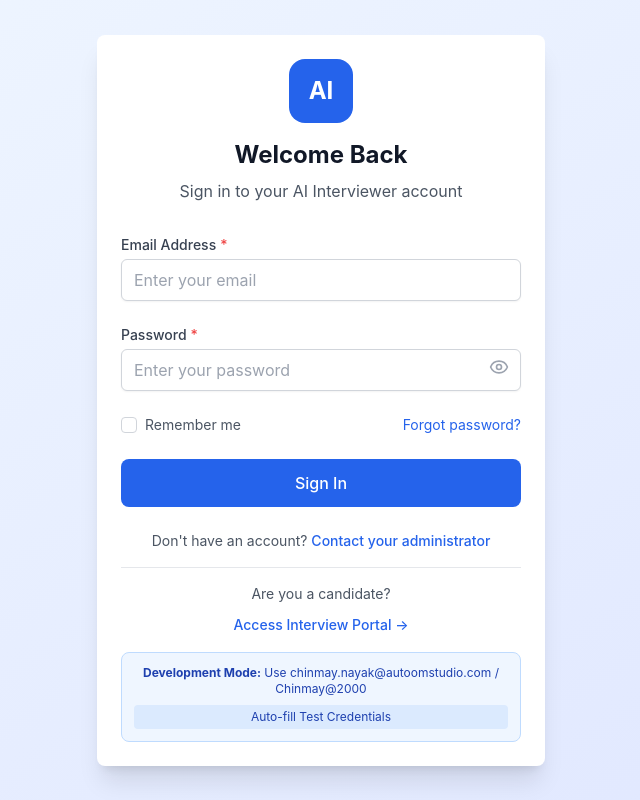
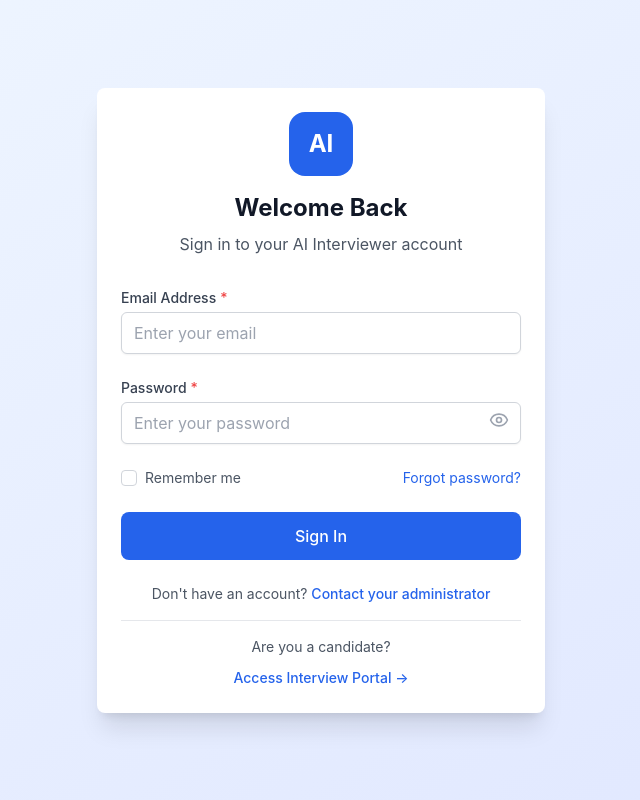
Before and after one commit to chinmayautoomstudio/AI-Interviewer, a React (Create React App) app: page /login in a window 1280 px wide. Shown: the whole page, without its empty margins (319-959 px from the left). Built offline with nearby package versions, Linux system fonts and the light colour scheme; no server answers.

Commit message:
Remove autofill credentials from Admin login page

```diff
--- a/src/pages/LoginPage.tsx
+++ b/src/pages/LoginPage.tsx
@@ -137,25 +137,6 @@ const LoginPage: React.FC = () => {
             </a>
           </div>
 
-          {/* Development credentials hint */}
-          <div className="mt-4 p-3 bg-blue-50 border border-blue-200 rounded-lg">
-            <p className="text-blue-800 text-xs text-center">
-              <strong>Development Mode:</strong> Use chinmay.nayak@autoomstudio.com / Chinmay@2000
-            </p>
-            <button
-              type="button"
-              onClick={() => {
-                setFormData({
-                  email: 'chinmay.nayak@autoomstudio.com',
-                  password: 'Chinmay@2000',
-                  rememberMe: false,
-                });
-              }}
-              className="mt-2 w-full text-xs bg-blue-100 hover:bg-blue-200 text-blue-800 py-1 px-2 rounded"
-            >
-              Auto-fill Test Credentials
-            </button>
-          </div>
         </Card>
       </div>
     </div>
```
